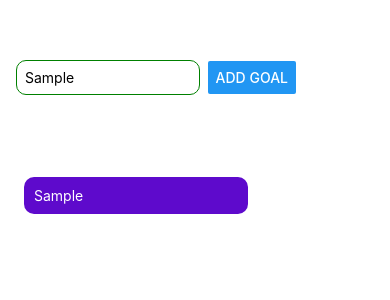
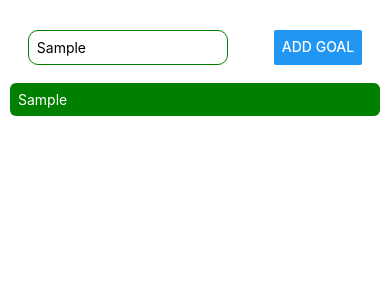
Before and after one commit to rohan-diligentic/ReactNativeCourse, a React Native app in the folder my-app/: screen / in a window 390 px wide. Both pictures are taken after typing "Sample" into the empty fields and a click on the button "ADD GOAL". Shown: the top 300 px of the page. Built offline with nearby package versions, Linux system fonts and the light colour scheme.

Commit message:
committed

```diff
--- a/my-app/App.js
+++ b/my-app/App.js
@@ -1,73 +1,12 @@
-import { StatusBar } from 'expo-status-bar';
-import { useState } from 'react';
-import { Button, StyleSheet, Text, TextInput, View, ScrollView } from 'react-native';
+import { View, ScrollView } from 'react-native';
+import Project1 from './BasicProjects/Project1';
 
 export default function App() {
-  const [text, setText] = useState('');
-  const [goals, setGoals] = useState([]);
 
-  function goalInputHandler(enteredText) {
-    setText(enteredText)
-  }
-  function addInputHandler() {
-    console.log(text)
-    setGoals((currentGoals) => [...goals, text],);
-  }
   return (
-    <View style={styles.container}>
-      <View style={styles.inputContainer}>
-        <TextInput placeholder='Enter here..' style={styles.textInput} onChangeText={goalInputHandler}></TextInput>
-        <Button title='Add Goal' onPress={addInputHandler} />
-      </View>
-      <View style={styles.goalContainer}>
-        <ScrollView>
-          {goals.map((goal) => {
-            return <View style={styles.goalItem} key={goal}>
-              <Text style={styles.goalText}>{goal}</Text>
-            </View>
-          })}
-        </ScrollView>
-      </View>
-    </View>
-  );
-}
+    <>
+      <Project1 />
+    </>
+  )
 
-const styles = StyleSheet.create({
-  container: {
-    flex: 1,
-    width: '80%',
-    paddingHorizontal: 16
-  },
-  inputContainer: {
-    flex: 1,
-    flexDirection: 'row',
-    justifyContent: 'space-between',
-    alignItems: 'center',
-    paddingBottom: 24,
-    borderBottomColor: 'yellow',
-    paddingTop: 10
-  },
-  textInput: {
-    borderWidth: 1,
-    borderColor: 'green',
-    width: '80%',
-    borderRadius: 10,
-    marginRight: 8,
-    padding: 8
-  },
-  goalContainer: {
-    flex: 5
-  },
-  goalItem: {
-    margin: 8,
-    borderRadius: 10,
-    backgroundColor: '#5e0acc',
-    padding: 10,
-    width: '80%',
-    marginBottom: 10
-  },
-  goalText: {
-    color: 'white'
-  }
-
-});
+};
--- /dev/null
+++ b/my-app/BasicProjects/Project1.js
@@ -0,0 +1,73 @@
+import { useState } from 'react';
+import { Button, StyleSheet, Text, TextInput, View, ScrollView } from 'react-native';
+
+export default function Project1() {
+
+  const [text, setText] = useState('');
+  const [goals, setGoals] = useState([]);
+
+  function goalInputHandler(enteredText) {
+    setText(enteredText);
+  }
+
+  function addInputHandler() {
+    setGoals((currentGoals) => [...currentGoals, text]);
+    // setText('');
+  }
+
+  return (
+    <View style={styles.container}>
+      <View style={styles.inputContainer}>
+        <TextInput
+          placeholder='Enter here..'
+          style={styles.textInput}
+          onChangeText={goalInputHandler} value={text}></TextInput>
+        <Button title='Add Goal' onPress={addInputHandler} />
+      </View>
+      <View style={styles.goalContainer}>
+        <ScrollView alwaysBounceVertical={true}>
+          {goals.map((goal, index) => (
+            <View style={styles.goalItem} key={index}>
+              <Text style={styles.goalText}>{goal}</Text>
+            </View>
+          ))}
+        </ScrollView>
+      </View>
+    </View>
+  );
+}
+
+const styles = StyleSheet.create({
+  container: {
+    flex: 1,
+    alignItems: 'center',
+  },
+  inputContainer: {
+    flexDirection: 'row',
+    marginTop: 30,
+    gap: 10,
+    justifyContent: 'space-between'
+  },
+  textInput: {
+    borderWidth: 1,
+    borderRadius: 10,
+    borderColor: 'green',
+    width: '60%',
+    borderBottomColor: 'green',
+    padding: 8
+  },
+  goalContainer: {
+    width: '99%',
+    marginTop: 10,
+    marginBottom: 15
+  },
+  goalItem: {
+    margin: 8,
+    padding: 8,
+    borderRadius: 6,
+    backgroundColor: 'green',
+  },
+  goalText: {
+    color: 'white'
+  }
+});
```
Also changed, not shown: my-app/Extra/index.html (+5 -6 lines), my-app/components/ScrollViewExample/Example1.js (added, +11 -0 lines), my-app/Notes/ScrollView.txt (added).
